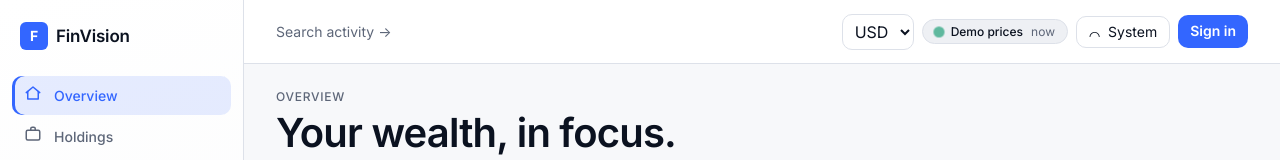
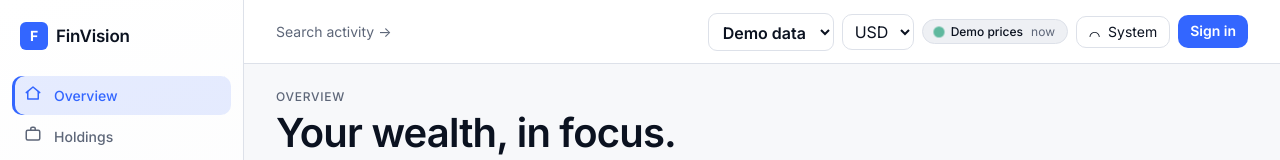
Before and after one commit to FarnazNK/finvision, a React (Vite) app: page / in a window 1280 px wide. Shown: the top 160 px of the page. Built offline with nearby package versions, Linux system fonts and the light colour scheme; no server answers.

Commit message:
feat: expose account and demo data modes

```diff
--- a/src/components/layout/Topbar.tsx
+++ b/src/components/layout/Topbar.tsx
@@ -15,9 +15,17 @@ import { selectLastUpdated } from '@/features/portfolio/portfolioSlice';
 import { formatRelativeTime } from '@/utils/format';
 import { Input } from '@/components/primitives/Input';
 import { media } from '@/utils/responsive';
+import { useAccountPortfolio, setDataMode } from '@/hooks/useAccountPortfolio';
+import { clearAccessToken, getAccessToken } from '@/services/authClient';
+import { useNavigate } from 'react-router-dom';
 
 export function Topbar() {
   const dispatch = useAppDispatch();
+  const { mode, refresh } = useAccountPortfolio();
+  const navigate = useNavigate();
+  const signedIn = Boolean(getAccessToken());
+  const accountError = useAppSelector((state) => state.portfolio.error);
+  const accountLoading = useAppSelector((state) => state.portfolio.loading);
   const location = useLocation();
   const themeMode = useAppSelector(selectThemeMode);
   const liveFeed = useAppSelector(selectLiveFeed);
@@ -49,6 +57,19 @@ export function Topbar() {
       </SearchWrap>
 
       <Right>
+        <ModeSelect
+          aria-label="Portfolio data source"
+          value={mode}
+          onChange={(event) => {
+            if (event.target.value === 'account' && !signedIn) { navigate('/auth'); return; }
+            setDataMode(event.target.value as 'demo' | 'account');
+          }}
+        >
+          <option value="demo">Demo data</option>
+          {signedIn && <option value="account">My account</option>}
+        </ModeSelect>
+        {mode === 'account' && <LiveStatus type="button" onClick={refresh} aria-label="Refresh account quotes">Refresh quotes</LiveStatus>}
+        {mode === 'account' && <StatusText role="status">{accountLoading ? 'Loading account…' : accountError ? accountError : 'Account holdings · provider quotes'}</StatusText>}
         <CurrencySelect
           aria-label="Display currency"
           value={currency}
@@ -58,7 +79,7 @@ export function Topbar() {
           <option value="CAD">CAD</option>
           <option value="EUR">EUR</option>
         </CurrencySelect>
-        <LiveStatus
+        {mode === 'demo' && <LiveStatus
           type="button"
           onClick={() => dispatch(liveFeedToggled())}
           aria-pressed={liveFeed}
@@ -71,7 +92,7 @@ export function Topbar() {
               <LiveSub aria-hidden="true">{formatRelativeTime(lastUpdated)}</LiveSub>
             )}
           </LiveLabel>
-        </LiveStatus>
+        </LiveStatus>}
 
         <ThemeToggle
           type="button"
@@ -86,7 +107,12 @@ export function Topbar() {
           {themeMode === 'light' ? '☀' : themeMode === 'dark' ? '☾' : '⌒'}
           <ThemeLabel>{themeMode}</ThemeLabel>
         </ThemeToggle>
-        <SignInLink to="/auth">Sign in</SignInLink>
+        {signedIn ? <SignInLink to="/auth" onClick={(event) => {
+          event.preventDefault();
+          clearAccessToken();
+          setDataMode('demo');
+          navigate('/');
+        }}>Sign out</SignInLink> : <SignInLink to="/auth">Sign in</SignInLink>}
       </Right>
     </Bar>
   );
@@ -229,3 +255,18 @@ const ActivityLink = styled(Link)`
   &:hover { color: ${({ theme }) => theme.color.primary}; }
   &:focus-visible { outline: 2px solid currentColor; outline-offset: 4px; }
 `;
+
+const ModeSelect = styled.select`
+  padding: 7px 10px;
+  border: 1px solid ${({ theme }) => theme.color.border};
+  border-radius: 9px;
+  color: ${({ theme }) => theme.color.text};
+  background: ${({ theme }) => theme.color.surface};
+  font-weight: 600;
+`;
+const StatusText = styled.span`
+  font-size: 11px;
+  max-width: 210px;
+  color: ${({ theme }) => theme.color.textMuted};
+  @media (max-width: 900px) { display: none; }
+`;
```
